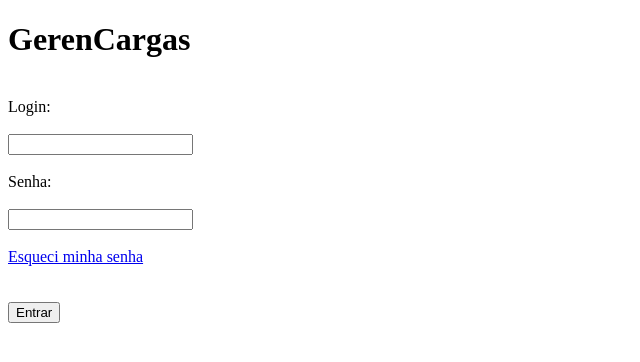
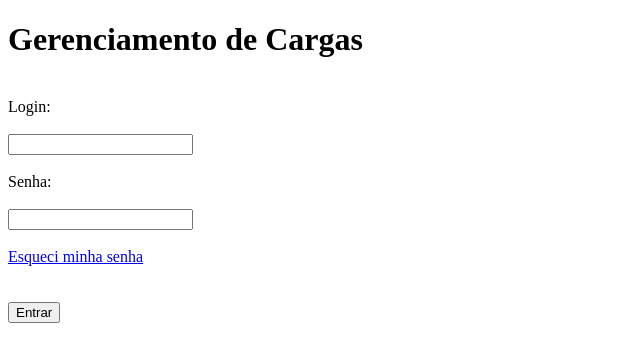
Before and after one commit to oHook/GerenciamentoDeCargas, a plain HTML site: page static/index.html in a window 1280 px wide. Shown: the whole page, without its empty margins (0-640 px from the left). Drawn offline with Linux system fonts and the light colour scheme.

Commit message:
Update index.html

```diff
--- a/static/index.html
+++ b/static/index.html
@@ -7,7 +7,7 @@
     <title>GERENCIMENTO DE CARGAS</title>
 </head>
 <body>
-<h1>GerenCargas</h1> </br>
+<h1>Gerenciamento de Cargas</h1> </br>
 
 <form>
         <label for="nomeUsuario">Login:</label><br><br>
```
